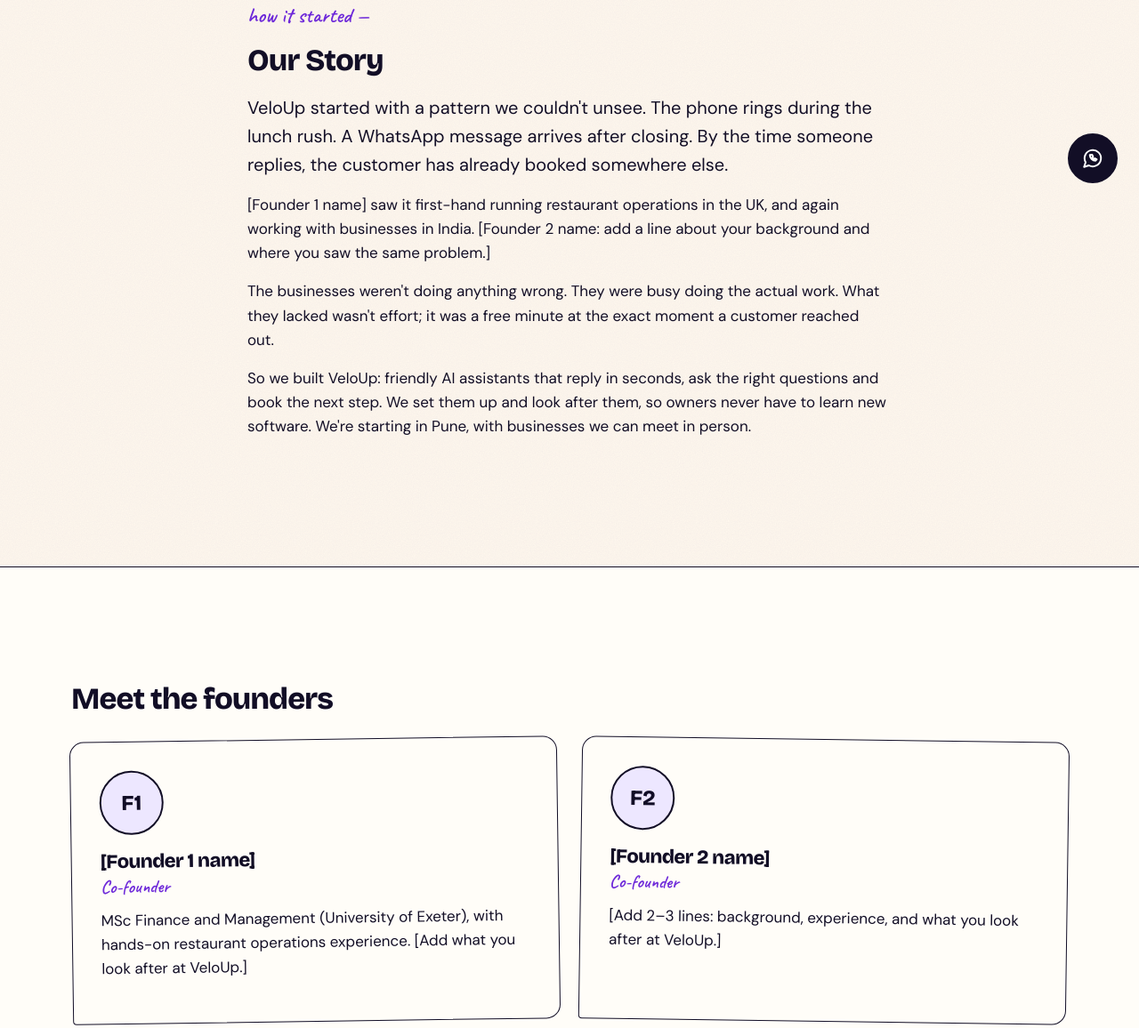
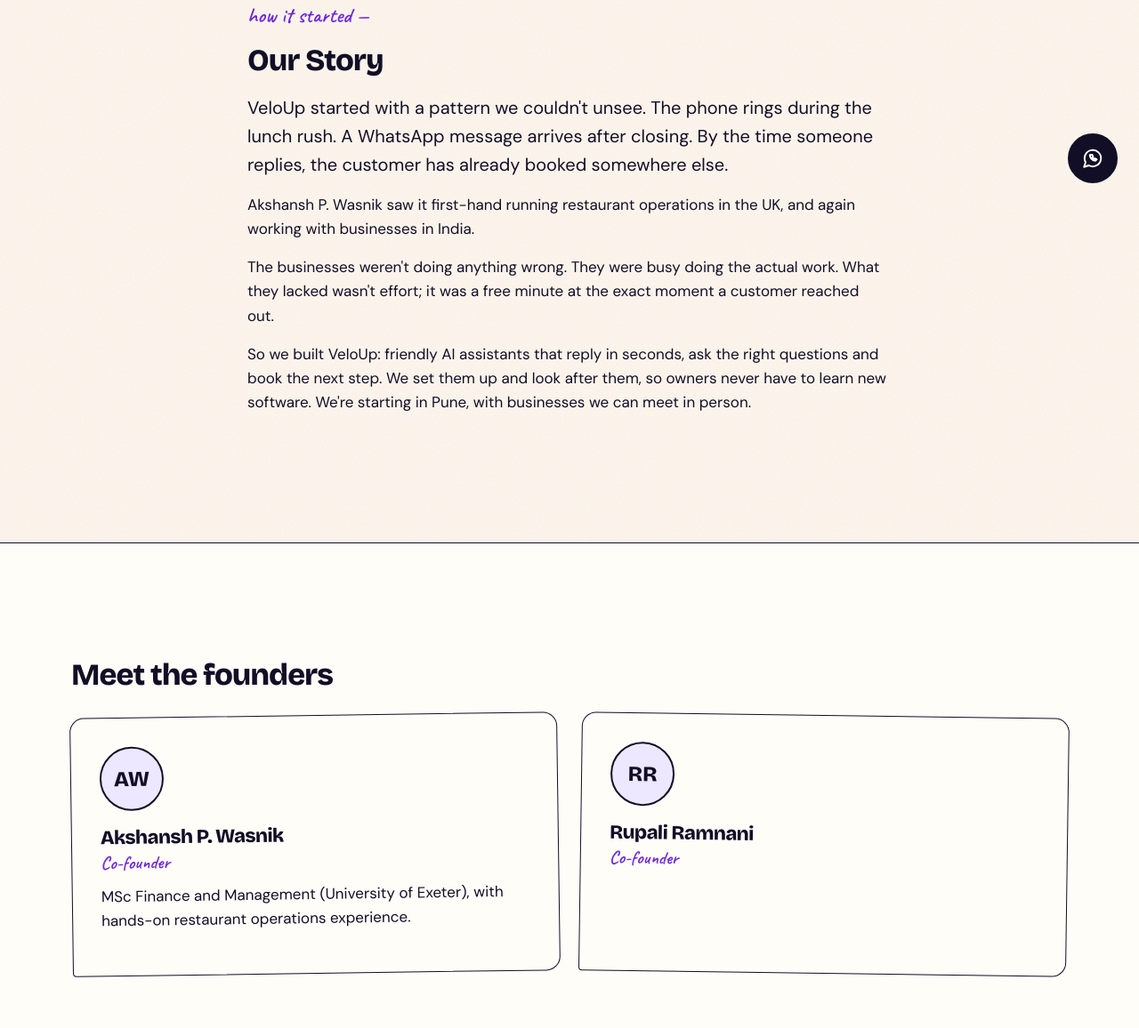
Before and after one commit to akkshhanshwasnik/veloup-website, a plain HTML site: page about.html in a window 1280 px wide. Shown: the part 570-1726 px from the top of the page at 89% size. Drawn offline with Linux system fonts and the light colour scheme.

Commit message:
Add co-founder names: Akshansh P. Wasnik and Rupali Ramnani
Co-Authored-By: Claude Opus 5.5 <noreply@anthropic.com>

```diff
--- a/about.html
+++ b/about.html
@@ -46,7 +46,7 @@
       <h2>Our Story</h2>
       <div class="story-text">
         <p class="lead">VeloUp started with a pattern we couldn't unsee. The phone rings during the lunch rush. A WhatsApp message arrives after closing. By the time someone replies, the customer has already booked somewhere else.</p>
-        <p>[Founder 1 name] saw it first-hand running restaurant operations in the UK, and again working with businesses in India. [Founder 2 name: add a line about your background and where you saw the same problem.]</p>
+        <p>Akshansh P. Wasnik saw it first-hand running restaurant operations in the UK, and again working with businesses in India.</p>
         <p>The businesses weren't doing anything wrong. They were busy doing the actual work. What they lacked wasn't effort; it was a free minute at the exact moment a customer reached out.</p>
         <p>So we built VeloUp: friendly AI assistants that reply in seconds, ask the right questions and book the next step. We set them up and look after them, so owners never have to learn new software. We're starting in Pune, with businesses we can meet in person.</p>
       </div>
@@ -55,8 +55,8 @@
     <section class="bg-tint"><div class="container">
       <h2>Meet the founders</h2>
       <ul class="founder-cards">
-        <li class="founder-card"><span class="fc-avatar" aria-hidden="true">F1</span><h3>[Founder 1 name]</h3><p class="fc-role">Co-founder</p><p>MSc Finance and Management (University of Exeter), with hands-on restaurant operations experience. [Add what you look after at VeloUp.]</p></li>
-        <li class="founder-card"><span class="fc-avatar" aria-hidden="true">F2</span><h3>[Founder 2 name]</h3><p class="fc-role">Co-founder</p><p>[Add 2&ndash;3 lines: background, experience, and what you look after at VeloUp.]</p></li>
+        <li class="founder-card"><span class="fc-avatar" aria-hidden="true">AW</span><h3>Akshansh P. Wasnik</h3><p class="fc-role">Co-founder</p><p>MSc Finance and Management (University of Exeter), with hands-on restaurant operations experience.</p></li>
+        <li class="founder-card"><span class="fc-avatar" aria-hidden="true">RR</span><h3>Rupali Ramnani</h3><p class="fc-role">Co-founder</p></li>
       </ul>
     </div></section>
 
```
Also changed, not shown: index.html (+1 -1 lines).
